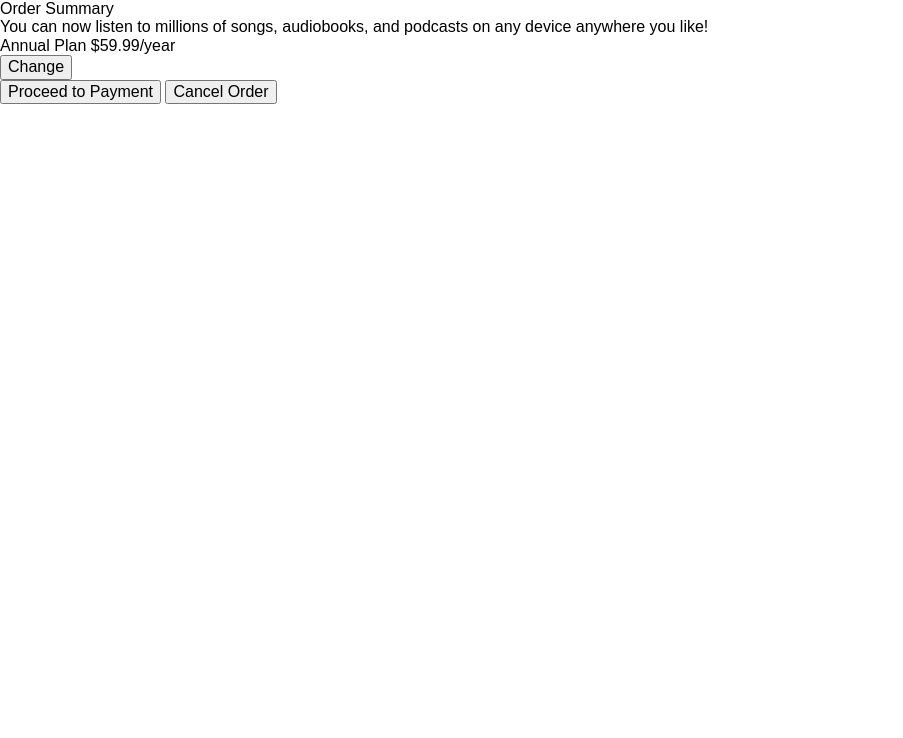
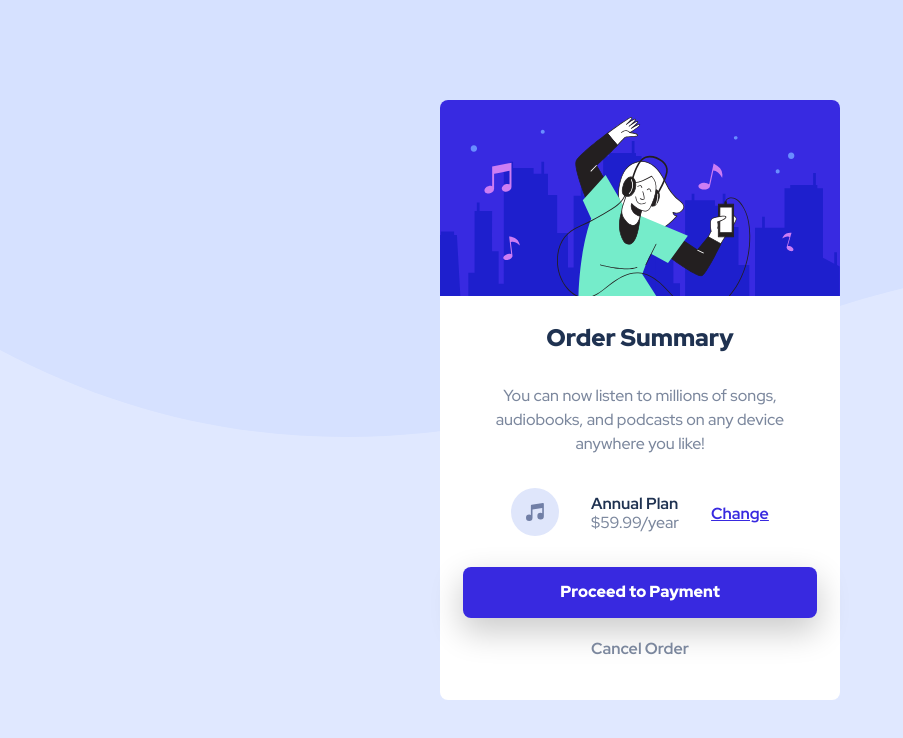
Before and after one commit to mrp4sten/order-summary-component-main, a plain HTML site: page index.html in a window 1280 px wide. Shown: the whole page, without its empty margins (0-903 px from the left). Drawn offline with Linux system fonts and the light colour scheme.

Commit message:
Final Component

```diff
--- a/index.html
+++ b/index.html
@@ -1,5 +1,6 @@
 <!DOCTYPE html>
 <html lang="en">
+
 <head>
   <meta charset="UTF-8">
   <meta name="viewport" content="width=device-width, initial-scale=1.0">
@@ -14,8 +15,10 @@
 
 <body>
 
+  <section>
     <div class="card">
       <div class="card-header">
+        <img src="./images/illustration-hero.svg" alt="illustration-hero">
       </div>
       <div class="card-body">
         <div class="card-body-title">
@@ -26,19 +29,24 @@
           device anywhere you like!
         </div>
         <div class="card-body-plan">
-        <div class="card-body-plan-icon"></div>
+          <div class="card-body-plan-icon">
+            <img src="./images/icon-music.svg" alt="icon-music">
+          </div>
           <div class="card-body-plan-price">
-          Annual Plan
-          $59.99/year
+            <p>Annual Plan</p>
+            <p>$59.99/year</p>
           </div>
-        <input type="button" class="card-body-plan-btn" value="Change">
+          <a class="card-body-plan-btn">Change</a>
         </div>
         <div class="card-body-footer">
-        <input type="button" class="card-body-footer-btn" value="Proceed to Payment">
-        <input type="button" class="card-body-footer-btn" value="Cancel Order">
+          <input type="button" class="btn-first" value="Proceed to Payment">
+          <input type="button" class="btn-sec" value="Cancel Order">
         </div>
       </div>
     </div>
 
+  </section>
+
 </body>
+
 </html>
--- a/public/css/main.css
+++ b/public/css/main.css
@@ -1,9 +1,4 @@
-@font-face {
-    font-family: "Red Hat Display", sans-serif;
-    src: url("/public/fonts/Red_Hat_Display/static/RedHatDisplay-Regular.ttf") format("truetype");
-    font-weight: normal;
-    font-style: normal;
-}
+@import url("https://fonts.googleapis.com/css2?family=Red+Hat+Display:wght@500;700;900&display=swap");
 
 :root {
     /* Colors */
@@ -11,6 +6,8 @@
     --Light-gray: hsl(212, 45%, 89%);
     --Grayish-blue: hsl(220, 15%, 55%);
     --Dark-blue: hsl(218, 44%, 22%);
+    --Pale-blue: hsl(225, 100%, 94%);
+    --Bright-blue: hsl(245, 75%, 52%);
 
     /* Fonts */
     --font: "Red Hat Display", sans-serif;
@@ -18,4 +15,157 @@
 
 body {
     font-family: var(--font);
+    background-color: var(--Pale-blue);
 }
+
+section {
+    display: flex;
+    justify-content: center;
+    align-items: center;
+    height: 100vh;
+}
+
+.card {
+    background-color: var(--White);
+    border-radius: 0.5rem;
+}
+
+.card-header img {
+    border-radius: 0.5rem 0.5rem 0 0;
+}
+
+.card-body {
+    display: flex;
+    justify-content: center;
+    align-items: center;
+    flex-direction: column;
+}
+
+.card-body-title {
+    color: var(--Dark-blue);
+    font-weight: 900;
+    font-size: 1.3em;
+    padding-top: 1.5rem;
+}
+
+.card-body-content {
+    padding: 2rem 2rem 0 2rem;
+    text-align: center;
+    font-weight: 500;
+    color: var(--Grayish-blue);
+    line-height: 1.5rem;
+}
+
+.card-body-plan {
+    padding: 2rem 2rem 0 2rem;
+    display: flex;
+    align-items: center;
+}
+
+.card-body-plan-icon {
+    margin: 0 1rem 0 1rem;
+}
+
+.card-body-plan-price {
+    margin: 0 1rem 0 1rem;
+}
+
+.card-body-plan-price p {
+    margin: 0;
+    padding: 0;
+}
+
+.card-body-plan-price :first-child {
+    color: var(--Dark-blue);
+    font-weight: 700;
+}
+
+.card-body-plan-price :last-child {
+    color: var(--Grayish-blue);
+}
+
+.card-body-plan-btn {
+    margin: 0 1rem 0 1rem;
+    cursor: pointer;
+    text-decoration-line: underline;
+    color: var(--Bright-blue);
+    font-weight: 700;
+}
+
+.card-body-plan-btn:hover {
+    color:hsl(245, 75%, 70%);
+}
+
+.card-body-footer {
+    padding-top: 1.5rem;
+    display: flex;
+    justify-content: center;
+    flex-direction: column;
+    width: 90%;
+}
+
+.card-body-footer input {
+    margin: 0.2rem;
+    padding: 1rem;
+    cursor: pointer;
+}
+
+.card-body-footer :first-child {
+    border-radius: 0.5rem;
+    border: none;
+    background-color: var(--Bright-blue);
+    color: var(--White);
+    font-weight: 900;
+    box-shadow: 0rem 0.8rem 2rem 0.1rem rgba(0, 0, 0, 0.2);
+}
+
+.btn-first:hover {
+    background-color: hsl(245, 75%, 70%);
+}
+
+.card-body-footer :last-child {
+    border: none;
+    background: none;
+    color: var(--Grayish-blue);
+    font-weight: 700;
+}
+
+.btn-sec:hover {
+    color: var(--Dark-blue);
+}
+@media screen and (max-width: 1440px) {
+    body {
+        background: url("../../images/pattern-background-desktop.svg") no-repeat
+            var(--Pale-blue);
+    }
+
+    .card {
+        width: 400px;
+        height: 600px;
+    }
+
+    .card-header img {
+        width: 400px;
+    }
+
+    .card-body-title {
+        font-size: 1.5em;
+    }
+
+}
+
+@media screen and (max-width: 375px) {
+    body {
+        background: url("../../images/pattern-background-mobile.svg") no-repeat
+            var(--Pale-blue);
+    }
+
+    .card {
+        width: 330px;
+        height: 550px;
+    }
+
+    .card-header img {
+        width: 330px;
+    }
+}
```
Lines whose indentation alone changed are shown as unchanged.
